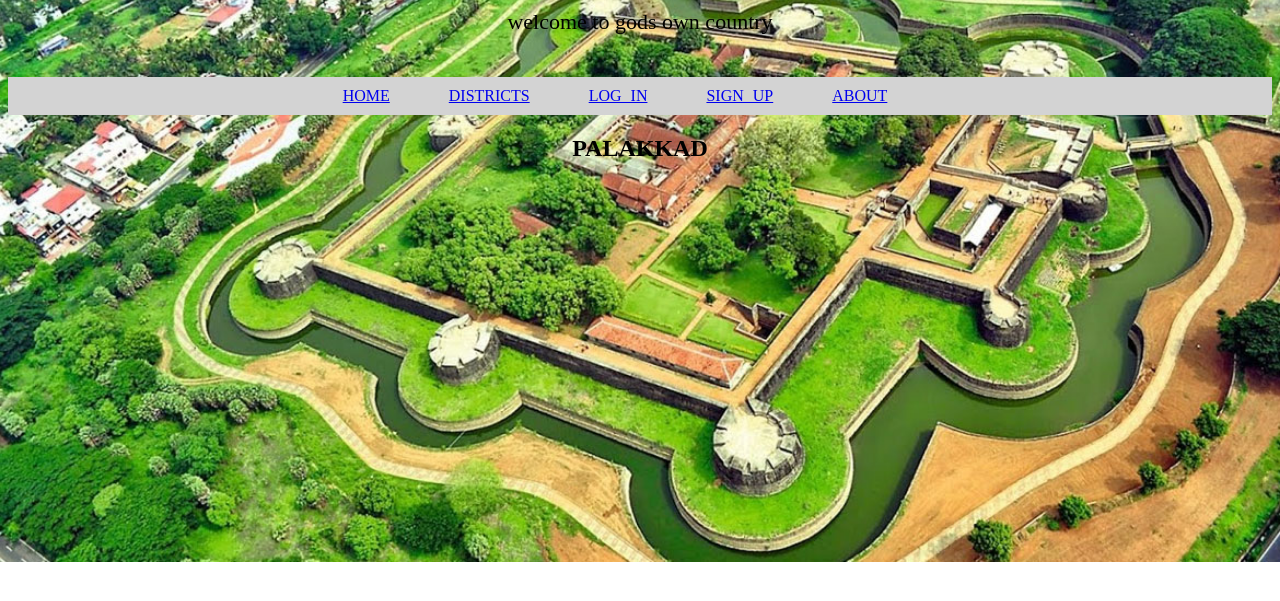
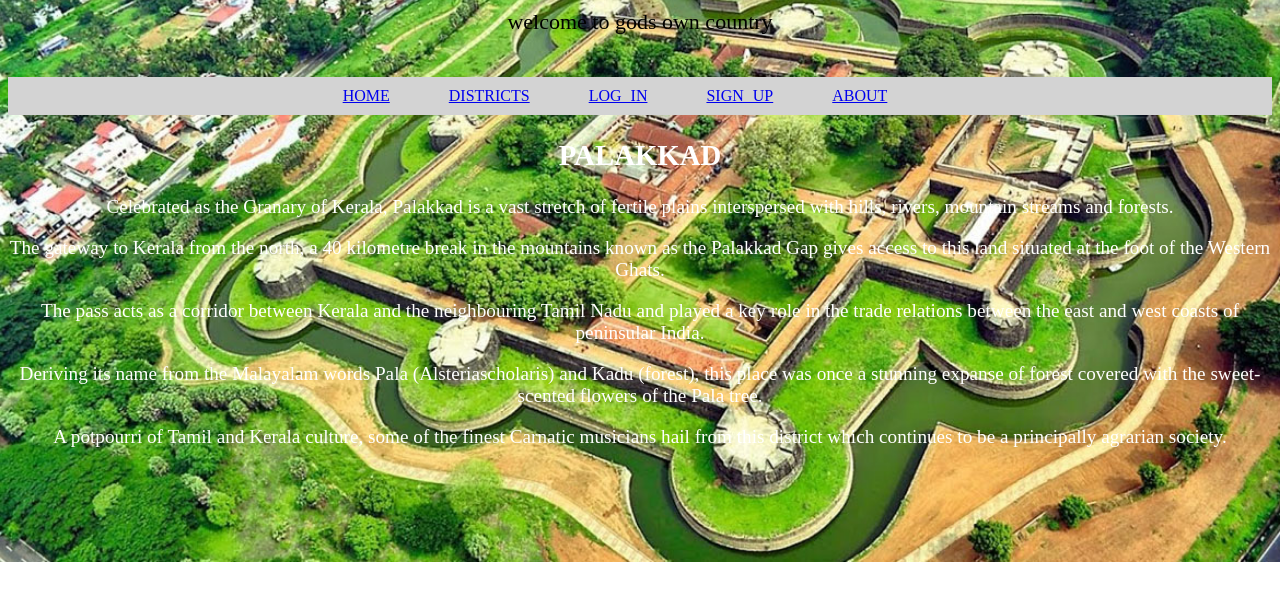
Before and after one commit to adarshnp354/tourism, a plain HTML site: page Palakkad.html in a window 1280 px wide. Shown: the part 159-760 px from the top of the page. Drawn offline with Linux system fonts and the light colour scheme; files whose address does not match are found by name.

Commit message:
Update Palakkad.html

```diff
--- a/Palakkad.html
+++ b/Palakkad.html
@@ -36,6 +36,10 @@
                 display: inline;
                 margin-right: 50px;
             }
+            center{
+                color:white;
+                font-size: larger ;
+            }
     </style>
 </head>
 <body>
@@ -55,7 +59,15 @@
         </nav>
     </div>
     <div>
-        <h2><center>PALAKKAD</center></h2>
+        <center>
+            <h2>PALAKKAD</h2>
+            <p>Celebrated as the Granary of Kerala, Palakkad is a vast stretch of fertile plains interspersed with hills, rivers, mountain streams and forests. </p>
+            <p> The gateway to Kerala from the north, a 40 kilometre break in the mountains known as the Palakkad Gap gives access to this land situated at the foot of the Western Ghats.</p>
+            <p>The pass acts as a corridor between Kerala and the neighbouring Tamil Nadu and played a key role in the trade relations between the east and west coasts of peninsular India.</p>
+            <p> Deriving its name from the Malayalam words Pala (Alsteriascholaris) and Kadu (forest), this place was once a stunning expanse of forest covered with the sweet-scented flowers of the Pala tree.</p>
+            <p> A potpourri of Tamil and Kerala culture, some of the finest Carnatic musicians hail from this district which continues to be a principally agrarian society.
+            </p>
+            </center>
     </div>
 
 </body>
```
